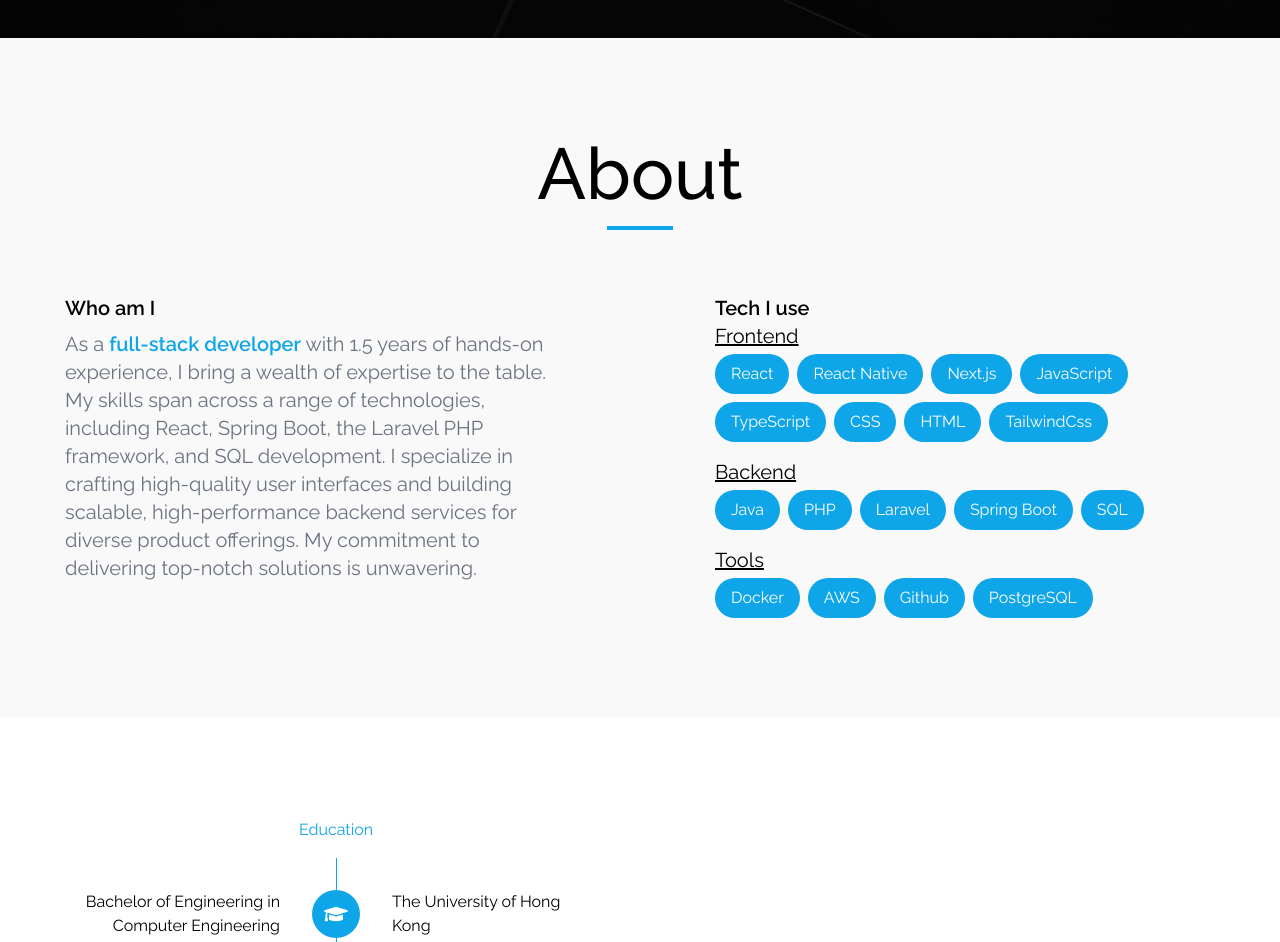
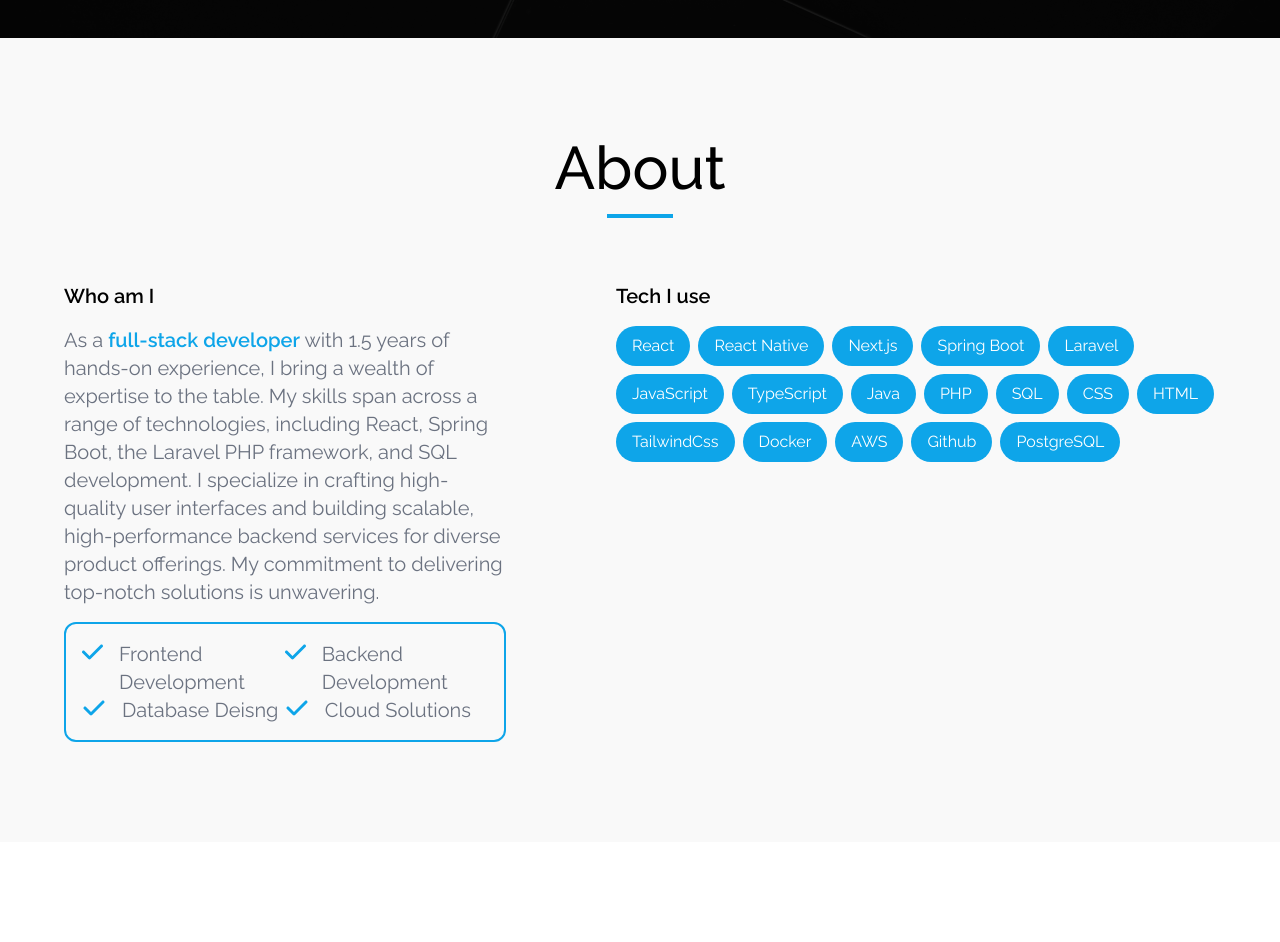
Before and after one commit to oscar22558/portfolio, a Next.js app in the folder ui/: page / in a window 1280 px wide. Shown: the part 762-1704 px from the top of the page. Built offline with nearby package versions, Linux system fonts and the light colour scheme.

Commit message:
Updated desing of about section for larger viewpoint

```diff
--- a/ui/app/(about)/About.tsx
+++ b/ui/app/(about)/About.tsx
@@ -1,7 +1,10 @@
+import { faCheck } from '@fortawesome/free-solid-svg-icons'
 import { SectionTopSpacer } from '../(components)/(section-top-spacer)/SectionTopSpacer'
 import { Text } from '../(components)/(text)/Text'
 import { TechStack } from './TechStack'
 import { TechStackMobile } from './TechStackMobile'
+import { FontAwesomeIcon } from '@fortawesome/react-fontawesome'
+import { CheckedItem } from './CheckedItem'
 
 export function About() {
 
@@ -9,25 +12,38 @@
         <div id="about" className="flex md:hidden flex-col justify-center items-center w-full h-full bg-[#F9F9F9]">
             <SectionTopSpacer />
             <div className="text-5xl font-medium"><span>About</span></div>
-            <div className="bg-[#0EA5E9] h-[4px] w-[66px] mt-4"></div>
+            <div className="bg-[#0EA5E9] h-[4px] w-[66px] mt-8"></div>
             <div className="font-semibold mt-8 mb-2 flex"><span>Who am I</span></div>
-            <div className="px-8">
+            <div className="px-8 mb-2">
                 <Text className="text-center">As a <span className="text-[#0EA5E9] font-semibold">full-stack developer</span> with 1.5 years of hands-on experience,
                 I bring a wealth of expertise to the table. My skills span across a range of technologies, including React, Spring Boot,
                 the Laravel PHP framework, and SQL development. I specialize in crafting high-quality user interfaces and building scalable,
                 high-performance backend services for diverse product offerings. My commitment to delivering top-notch solutions is unwavering.
                 </Text>
             </div>
-            <TechStackMobile />
+            <div className="w-full px-8">
+                <div className="rounded-xl border-[#0EA5E9] border-2 p-4 flex flex-col items-center">
+                    <div>
+                        <CheckedItem size="base">Frontend Development</CheckedItem>
+                        <CheckedItem size="base">Backend Development</CheckedItem>
+                        <CheckedItem size="base">Database Deisng</CheckedItem>
+                        <CheckedItem size="base">Cloud Solutions</CheckedItem>
+                    </div>
+                </div>
+            </div>
+            <div className="font-semibold mt-8 mb-2"><span>Tech I use</span></div>
+            <div className="px-8">
+                <TechStack />
+            </div>
             <SectionTopSpacer />
         </div>
-        <div id="about" className="hidden md:flex flex-col justify-center items-center w-full bg-[#F9F9F9] ">
+        <div id="about" className="hidden md:flex flex-col justify-center items-center w-full bg-[#F9F9F9] h-full">
             <SectionTopSpacer />
-            <div className="text-7xl font-medium"><span>About</span></div>
+            <div className="text-6xl font-medium"><span>About</span></div>
             <div className="bg-[#0EA5E9] h-[4px] w-[66px] mt-4 mb-16"></div>
-            <div className="w-full grow flex flex-row justify-center">
-                <div className="h-full flex flex-col justify-center items-start w-[500px]">
-                    <div className="font-semibold text-xl mb-2"><span>Who am I</span></div>
+            <div className="w-full flex flex-row justify-center px-16">
+                <div className="h-full flex flex-col justify-center items-start max-w-[600px]">
+                    <div className="font-semibold text-xl mb-4"><span>Who am I</span></div>
                     <div>
                         <Text className="text-xl">As a <span className="text-[#0EA5E9] font-semibold text-xl">full-stack developer</span> with 1.5 years of hands-on experience,
                         I bring a wealth of expertise to the table. My skills span across a range of technologies, including React, Spring Boot,
@@ -35,10 +51,20 @@
                         high-performance backend services for diverse product offerings. My commitment to delivering top-notch solutions is unwavering.
                         </Text>
                     </div>
+                    <div className="rounded-xl border-[#0EA5E9] border-2 p-4 mt-4 flex flex-col w-full">
+                        <div className="flex flex-row">
+                            <CheckedItem size="xl">Frontend Development</CheckedItem>
+                            <CheckedItem size="xl">Backend Development</CheckedItem>
+                        </div>
+                        <div className="flex flex-row">
+                            <CheckedItem size="xl">Database Deisng</CheckedItem>
+                            <CheckedItem size="xl">Cloud Solutions</CheckedItem>
+                        </div>
+                    </div>
                 </div>
-                <div className="w-[150px]"></div>
-                <div className="w-[500px]">
-                    <div className="font-semibold text-xl mb-2"><span>Tech I use</span></div>
+                <div className="w-[150px] h-full"></div>
+                <div className="max-w-[600px] h-full">
+                    <div className="font-semibold text-xl mb-4"><span>Tech I use</span></div>
                     <TechStack />
                 </div>
             </div>
--- /dev/null
+++ b/ui/app/(about)/CheckedItem.tsx
@@ -0,0 +1,19 @@
+import { faCheck } from "@fortawesome/free-solid-svg-icons";
+import { FontAwesomeIcon } from "@fortawesome/react-fontawesome";
+import { ReactNode } from "react";
+import Text from "../(components)/(text)/Text"
+
+interface Props{
+    children?: ReactNode
+    size: "base" | "xl"
+}
+export function CheckedItem({children, size}: Props){
+    const fontSize = size === "base" ? "text-based" : "text-xl"
+    const iconSize = size === "base" ? "20px" : "24px"
+    return (
+        <div className="flex flex-row flex-1">
+            <FontAwesomeIcon icon={faCheck} style={{color: "#0ea5e9", height: iconSize, width: iconSize}} />
+            <Text className={`${fontSize} ml-4`}>{children}</Text>
+        </div>
+    )
+}
--- a/ui/app/(about)/TechStack.tsx
+++ b/ui/app/(about)/TechStack.tsx
@@ -1,25 +1,13 @@
 import { TechItem } from "./TechItem"
-import TechStackModel from "./TechStackModel"
+import TechStackModel, { TechStackList } from "./TechStackModel"
 
 export function TechStack(){
-    const techStackModel = TechStackModel
+    const techStackModel = TechStackList
     return (
-        <div className="mt-[-1rem]">
+        <div className="mt-[-0.5rem] ml-[-0.5rem] h-full flex flex-row justify-start items-center flex-wrap">
             {
-                Object.keys(techStackModel).map((key, index) => {
-                    return (<div key={index} className="mt-4">
-                        <div className="underline mb-1 text-xl">
-                            <span className="">{key}</span>
-                        </div>
-                        <div className="flex justify-start items-start ml-[-0.5rem] mt-[-0.5rem] flex-wrap">
-                            {
-                                techStackModel[key as keyof typeof techStackModel].map((item, index) => {
-                                    return <TechItem key={index}>{item}</TechItem>
-                                })
-                            }
-                        </div>
-                    </div>
-                    )
+                techStackModel.map((key, index) => {
+                    return <TechItem key={index}>{key}</TechItem>
                 })
             }
         </div>
--- a/ui/app/(about)/TechStackModel.ts
+++ b/ui/app/(about)/TechStackModel.ts
@@ -3,4 +3,9 @@
     Backend: ["Java", "PHP", "Laravel", "Spring Boot", "SQL"],
     Tools: ["Docker", "AWS", "Github", "PostgreSQL"]
 }
+export const TechStackList = [
+    "React", "React Native", "Next.js", "Spring Boot", "Laravel", "JavaScript", "TypeScript",
+    "Java", "PHP", "SQL", "CSS", "HTML", "TailwindCss",
+    "Docker", "AWS", "Github", "PostgreSQL",
+]
 export default TechStackModel
--- a/ui/package.json
+++ b/ui/package.json
@@ -9,6 +9,11 @@
     "lint": "next lint"
   },
   "dependencies": {
+    "@fortawesome/fontawesome-svg-core": "^6.4.2",
+    "@fortawesome/free-brands-svg-icons": "^6.4.2",
+    "@fortawesome/free-regular-svg-icons": "^6.4.2",
+    "@fortawesome/free-solid-svg-icons": "^6.4.2",
+    "@fortawesome/react-fontawesome": "^0.2.0",
     "@types/node": "20.3.1",
     "@types/react": "18.2.13",
     "@types/react-dom": "18.2.6",
```
Also changed, not shown: ui/public/check.svg (added), 1 other file (tests, documents, lock files or other folders).
